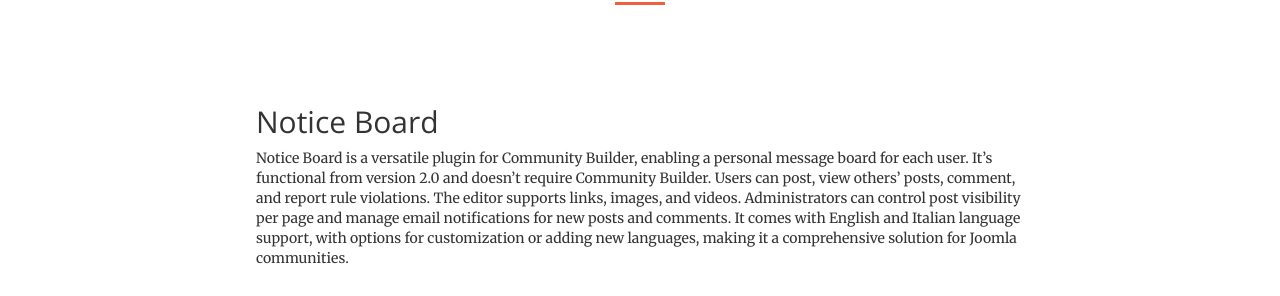
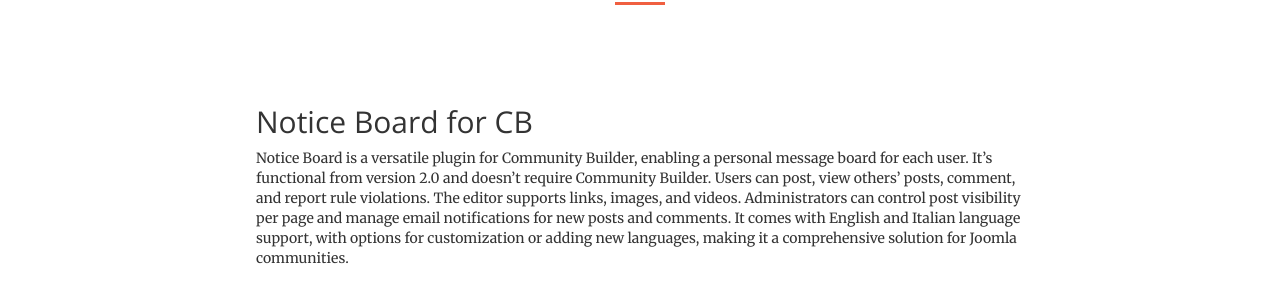
Before and after one commit to iacoposk8/iacoposk8.github.io, a Jekyll site: the page built from projects/joomla-extensions/index.html, in a window 1280 px wide and 900 px high, scrolled down 3260 px. Shown: the part 159-455 px from the top of the window. Built offline with Jekyll 4.4.1, drawn with Linux system fonts in a browser that asks for light colours.

Commit message:
Update index.html

```diff
--- a/projects/joomla-extensions/index.html
+++ b/projects/joomla-extensions/index.html
@@ -88,7 +88,7 @@
 <hr>
 
 <a class="anchor" name="notice-board"></a>
-<h2>Notice Board</h2>
+<h2>Notice Board for CB</h2>
 Notice Board is a versatile plugin for Community Builder, enabling a personal message board for each user. It’s functional from version 2.0 and doesn’t require Community Builder. Users can post, view others’ posts, comment, and report rule violations. The editor supports links, images, and videos. Administrators can control post visibility per page and manage email notifications for new posts and comments. It comes with English and Italian language support, with options for customization or adding new languages, making it a comprehensive solution for Joomla communities.
 <br /><br />
 <a href="https://payhip.com/b/sl0ua" target="_blank" class="btn btn-primary btn-xl">Download</a>
```
